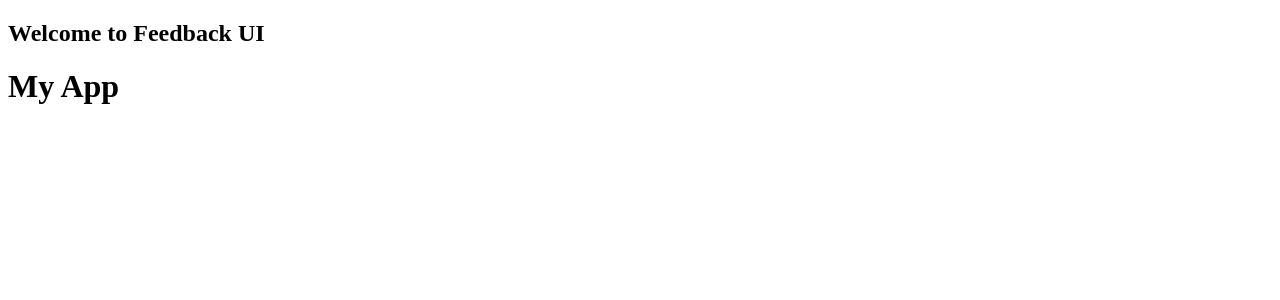
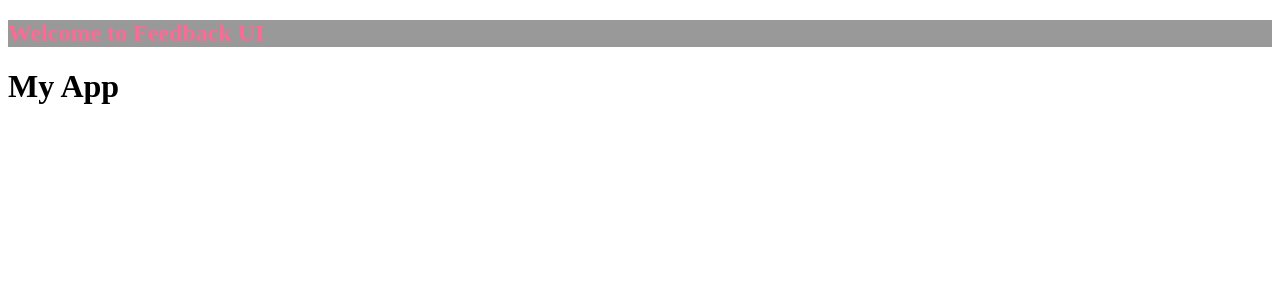
Before and after one commit to milan-vishnoi/Feedback-app, a React (Create React App) app: page / in a window 1280 px wide. Shown: the top 300 px of the page. Built offline with nearby package versions, Linux system fonts and the light colour scheme.

Commit message:
Added background color and text color for header
In JSX we need to define the CSS properties in Camel Case instead of using hypen(-). Gave the background color and text color as default props.

```diff
--- a/src/components/Header.jsx
+++ b/src/components/Header.jsx
@@ -1,8 +1,12 @@
 import PropTypes from 'prop-types';
 
-function Header({text}) {
+function Header({text, bgColor, textColor}) {
+ const headerStyle = {
+  backgroundColor : bgColor,
+  color : textColor
+ }
   return (
-    <header>
+    <header style={headerStyle}>
       <div className="container">
         <h2>{text}</h2>
       </div>
@@ -11,7 +15,9 @@
 }
 
 Header.defaultProps = {
-  text : "Feedback UI"
+  text : "Feedback UI",
+  bgColor : "rgba(0,0,0,0.4)",
+  textColor: "#ff6a95"
 };
 
 Header.propTypes = {
```
